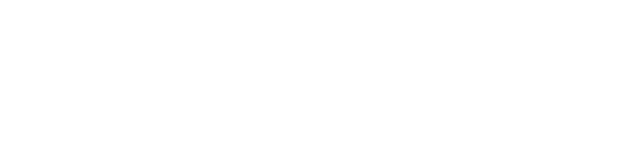
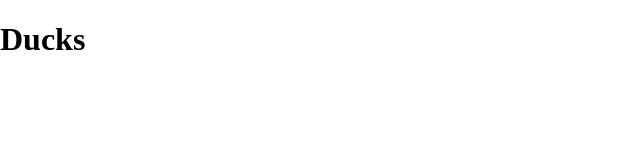
Before and after one commit to wil-gerard/random-horror-movie-generator, a plain HTML site: page index.html in a window 1280 px wide. Shown: the whole page, without its empty margins (0-640 px from the left). Drawn offline with Linux system fonts and the light colour scheme.

Commit message:
H1 Ducks

```diff
--- a/index.html
+++ b/index.html
@@ -13,6 +13,7 @@
 		<link rel="stylesheet" href="css/style.css">
 	</head>
 	<body>
+		<h1>Ducks</h1>
 
 		<script type="text/javascript" src="js/main.js"></script>
 	</body>
```
